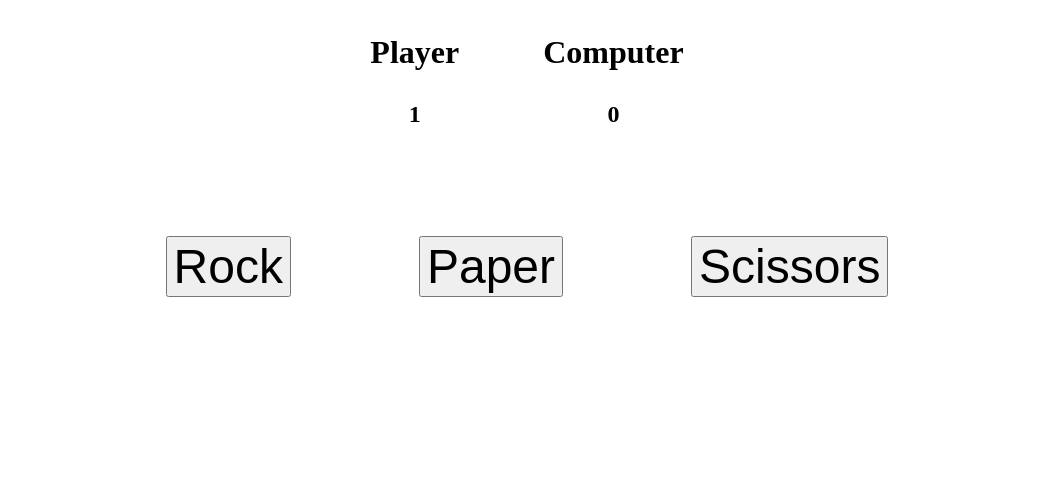
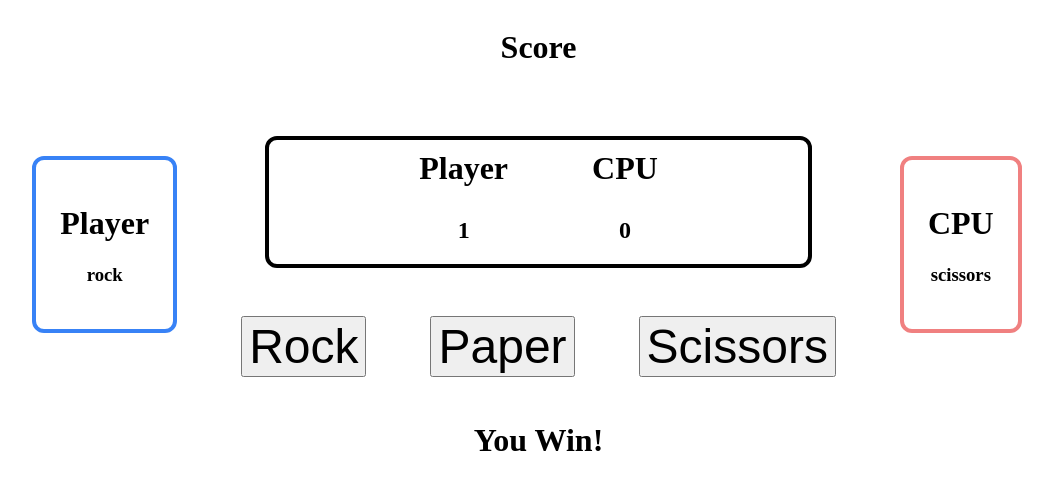
Before and after one commit to Siftben/RockPaperScissors, a plain HTML site: page index.html in a window 1280 px wide. Both pictures are taken after a click on the button "Rock". Shown: the whole page, without its empty margins (113-1166 px from the left). Drawn offline with Linux system fonts and the light colour scheme.

Commit message:
No more alerts for the game

```diff
--- a/index.html
+++ b/index.html
@@ -10,13 +10,23 @@
     <body>
         <script src="script.js"></script>
 
+        <div class="body-flex">
+
+            <div class="player-play">
+                <h1>Player</h1>
+                <h3 id="player-choose"></h3>
+            </div>
+
+            <div class="center-body">
+            <h1>Score</h1>
                 <div class="scores">
+
                     <div class="player-score">
                         <h1>Player</h1> <h2 id="player-score">0</h2>
                     </div>
 
                     <div class="computer-score">
-                <h1>Computer</h1> <h2 id="computer-score">0</h2>
+                        <h1>CPU</h1> <h2 id="computer-score">0</h2>
                     </div>
                 </div>
 
@@ -26,5 +36,17 @@
                     <button type="button" onclick="scissorsButton()">Scissors</button>
                 </div>
 
+                <div class="results">
+                    <h1 id="results-text">Results</h1>
+                </div>
+            </div>
+
+            <div class="computer-play">
+                <h1>CPU</h1>
+                <h3 id="computer-choose"></h3>
+            </div>
+
+        </div>
+
     </body>
 </html>
--- a/script.js
+++ b/script.js
@@ -29,18 +29,18 @@ function scissorsButton() {
 
 
 function playerChoice(playerSelection) {
-    if(playerSelection === "rock"){
+    /*if (playerSelection === "rock") {
         alert("You choose rock!");
     }
-    else if(playerSelection === "paper"){
+    else if (playerSelection === "paper") {
         alert("You choose paper!");
     }
-    else if(playerSelection === "scissors"){
+    else if (playerSelection === "scissors") {
         alert("You choose scissors!");
     }
-    else{
+    else {
         alert("You choose nothing!");
-    }
+    }*/
 
     game(playerSelection);
 }
@@ -50,17 +50,17 @@ function getComputerChoice() {
 
     switch (x) {
         case 1:
-            return("rock");
+            return ("rock");
             break;
         case 2:
-            return("paper");
+            return ("paper");
             break;
         case 3:
-            return("scissors");
+            return ("scissors");
             break;
 
         default:
-            return("error");
+            return ("error");
             break;
     }
 
@@ -68,21 +68,21 @@ function getComputerChoice() {
 
 function playRound(playerSelection, computerSelection) {
 
-    if(playerSelection === computerSelection){
-    alert("It's a draw");
+    if (playerSelection === computerSelection) {
+        document.getElementById("results-text").innerHTML = "It's a Draw!";
     }
 
     else if (playerSelection === "paper" && computerSelection === "rock"
-    || playerSelection === "rock" && computerSelection === "scissors"
-    || playerSelection === "scissors" && computerSelection === "paper") {
-        alert("You Win!");
+        || playerSelection === "rock" && computerSelection === "scissors"
+        || playerSelection === "scissors" && computerSelection === "paper") {
+        document.getElementById("results-text").innerHTML = "You Win!";
         playerWin = playerWin + 1;
     }
 
     else if (computerSelection === "paper" && playerSelection === "rock"
-    || computerSelection === "rock" && playerSelection === "scissors"
-    || computerSelection === "scissors" && playerSelection === "paper") {
-        alert("You Lose!");
+        || computerSelection === "rock" && playerSelection === "scissors"
+        || computerSelection === "scissors" && playerSelection === "paper") {
+            document.getElementById("results-text").innerHTML = "You Lose!";
         computerWin = computerWin + 1;
     }
 
@@ -90,12 +90,14 @@ function playRound(playerSelection, computerSelection) {
 
 function game(playerSelection) {
 
+    document.getElementById("player-choose").innerHTML = playerSelection;
+
     const computerSelection = getComputerChoice();
-    alert("Computer choose " + computerSelection);
+    document.getElementById("computer-choose").innerHTML = computerSelection;
 
     console.log(playRound(playerSelection, computerSelection));
 
-    alert("You win " + playerWin + " ,Computer win " + computerWin);
+    //alert("You win " + playerWin + " ,Computer win " + computerWin);
 
     document.getElementById("player-score").innerHTML = playerWin;
     document.getElementById("computer-score").innerHTML = computerWin;
--- a/styles.css
+++ b/styles.css
@@ -1,5 +1,24 @@
 html, body{
     height: 100%;
+}
+
+.body-flex{
+    display: flex;
+    align-items: center;
+    justify-content: center;
+    gap:64px;
+}
+
+.player-play, .computer-play{
+    text-align: center;
+}
+
+.center-body{
+    text-align: center;
+
+    display: flex;
+    flex-direction: column;
+    gap: 24px;
 }
 
 .scores{
@@ -9,13 +28,26 @@ html, body{
     gap:64px;
 
     margin: 24px;
+    border: 4px solid black;
+    border-radius: 12px;
+}
+
+.player-play{
+    padding: 24px;
+    border: 4px solid #3882F6;
+    border-radius: 12px;
+}
+
+.computer-play{
+    padding: 24px;
+    border: 4px solid lightcoral;
+    border-radius: 12px;
 }
 
 .player-score, .computer-score{
     display: flex;
     flex-direction: column;
 
-    text-align: center;
 }
 
 .player-score h1, .computer-score h1{
@@ -26,11 +58,14 @@ html, body{
     display: flex;
     align-items: center;
     justify-content: center;
-    gap:128px;
+    gap:64px;
 
-    margin:88px;
 }
 
 button{
     font-size: 48px;
 }
+
+.results{
+    text-align: center;
+}
```
Lines whose indentation alone changed are shown as unchanged.
